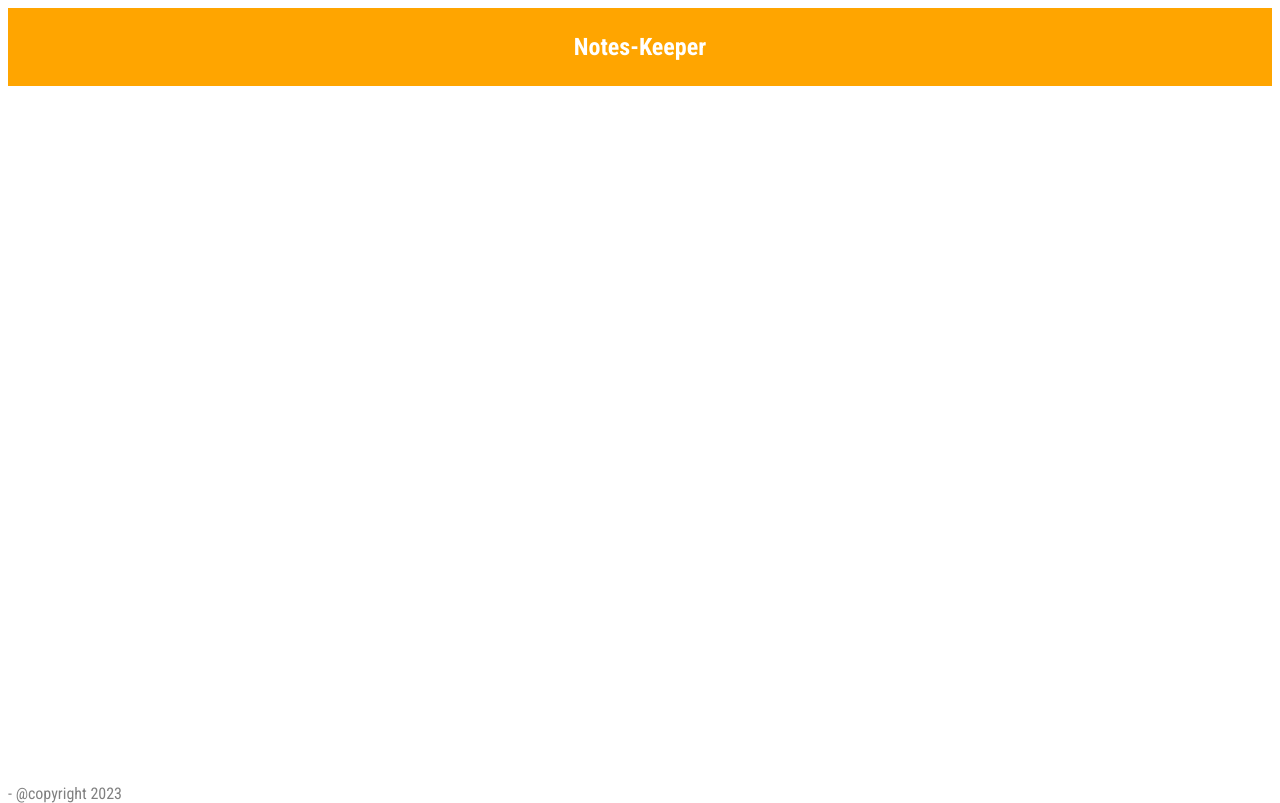
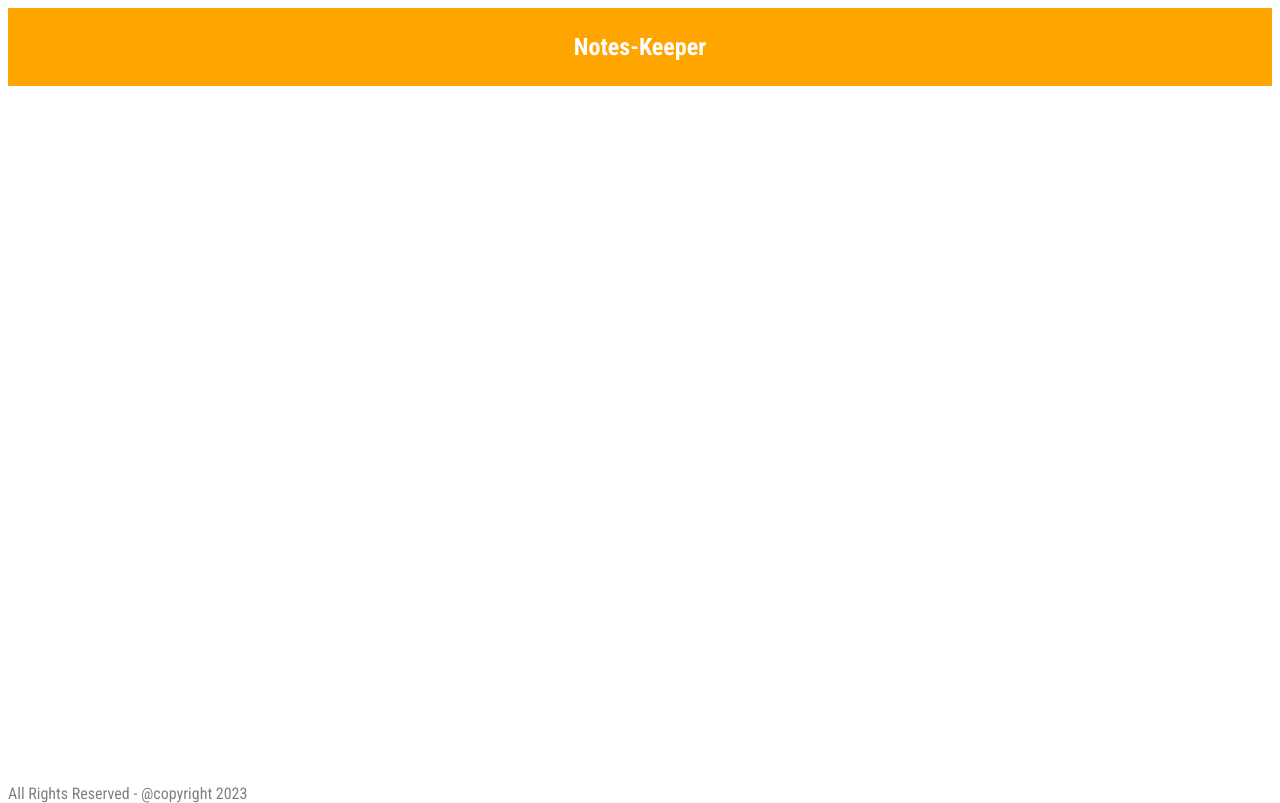
Before and after one commit to vithalmh24/reactwebsite, a React (Create React App) app: page / in a window 1280 px wide. Built offline with nearby package versions, Linux system fonts and the light colour scheme.

Commit message:
Footer Changed

```diff
--- a/src/Component/Footer.js
+++ b/src/Component/Footer.js
@@ -4,7 +4,7 @@ const Footer = () => {
 const CurrentYear=new Date().getFullYear();
 return (
     <footer>
-       <p>- @copyright {CurrentYear}</p>
+       <p>All Rights Reserved - @copyright {CurrentYear}</p>
     </footer>
   )
 }
```
